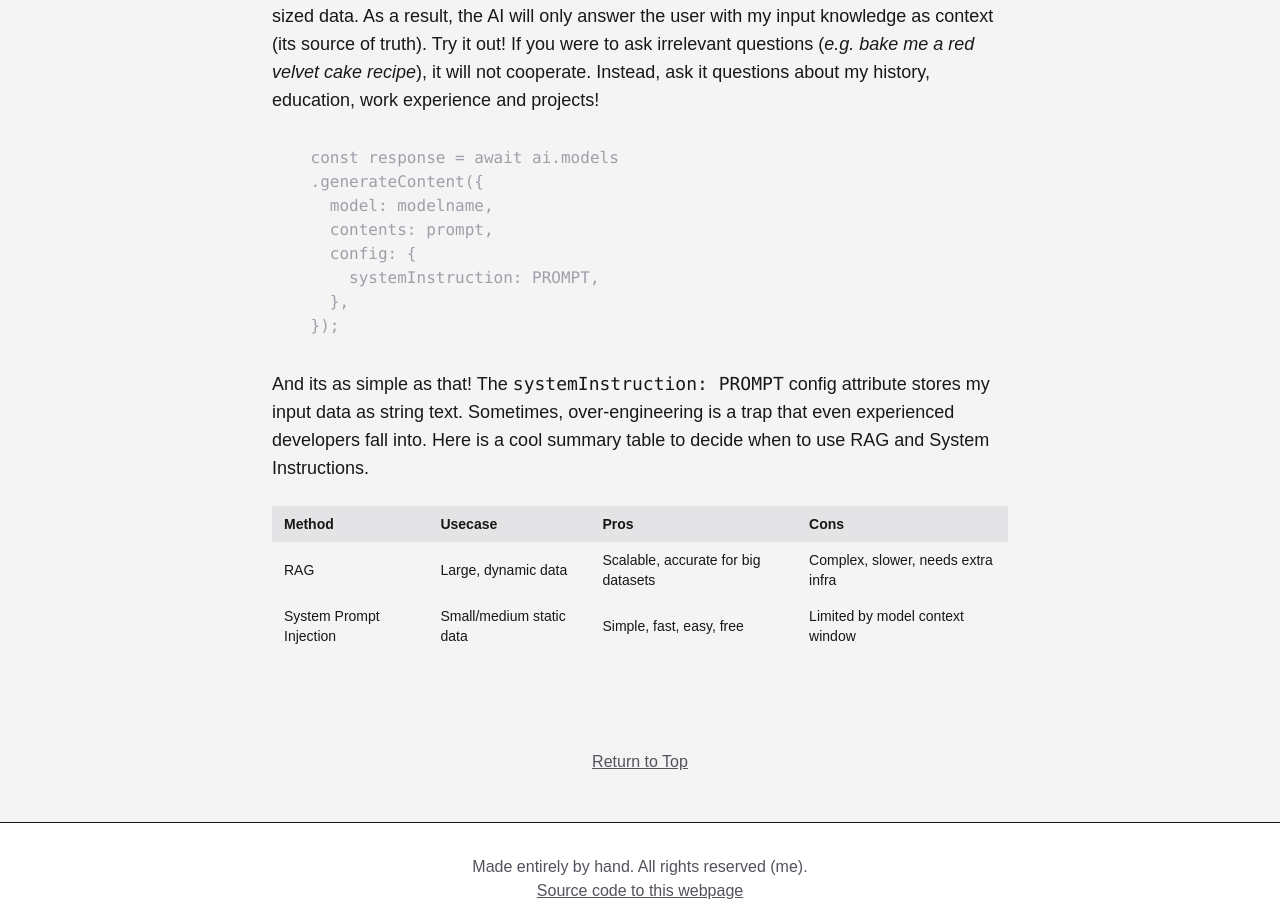
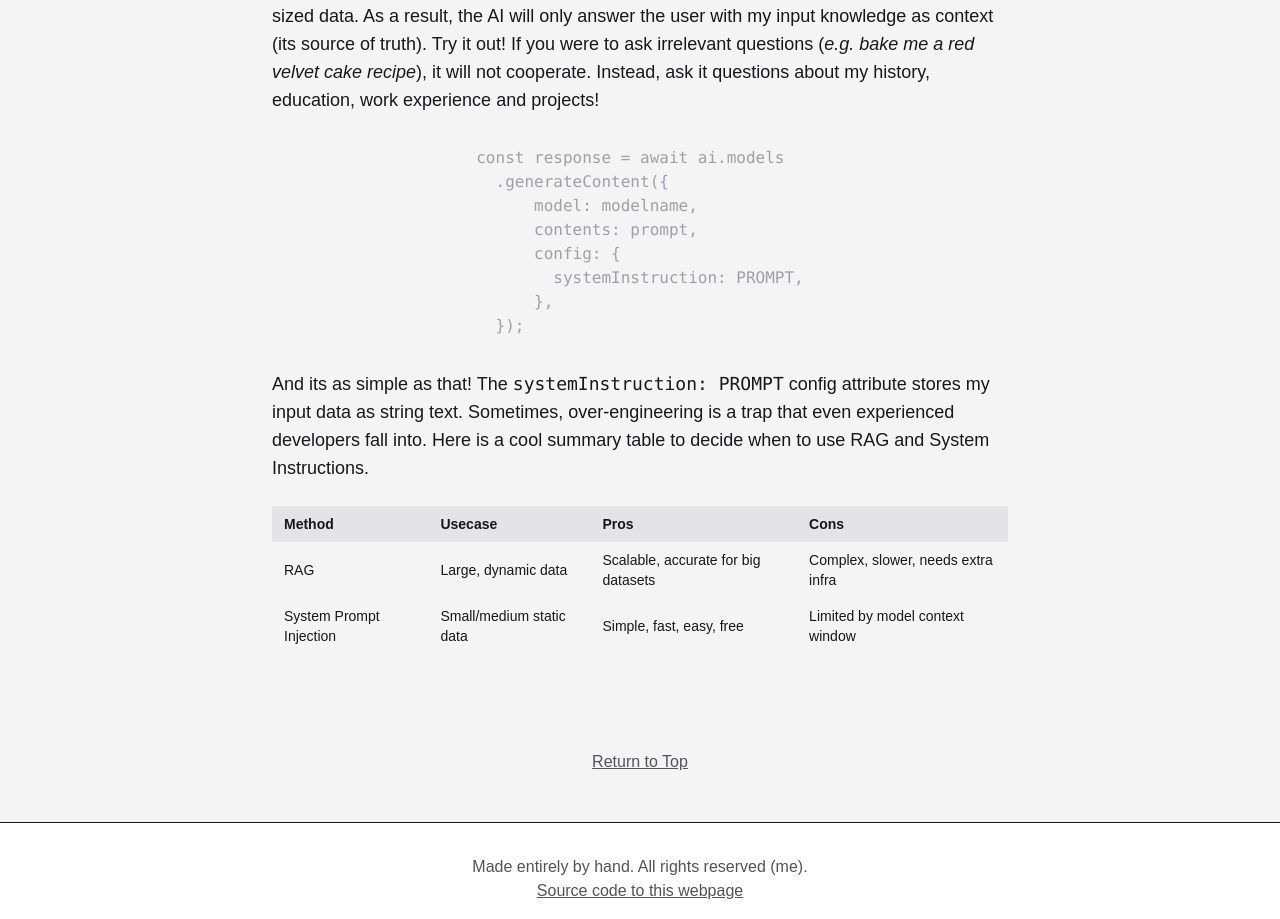
Before and after one commit to Kyblue11/BluesClues, a Next.js app in the folder bluesclues/: page /blog/portfolio-ai in a window 1280 px wide. Shown: the part 1362-2281 px from the top of the page. Built offline with nearby package versions, Linux system fonts and the light colour scheme; a web font is replaced by a local one.

Commit message:
justify-center

```diff
--- a/bluesclues/app/blog/[slug]/portfolio-ai.tsx
+++ b/bluesclues/app/blog/[slug]/portfolio-ai.tsx
@@ -100,18 +100,18 @@ export default function PortfolioAI() {
           and projects!
         </p>
 
-        <pre>
+        <pre className="flex justify-center w-full">
           <code className="language-typescript text-zinc-400">
             {`
-    const response = await ai.models
-    .generateContent({
+const response = await ai.models
+  .generateContent({
       model: modelname,
       contents: prompt,
       config: {
         systemInstruction: PROMPT,
       },
-    });
-    `}
+  });
+          `}
           </code>
         </pre>
 
```
